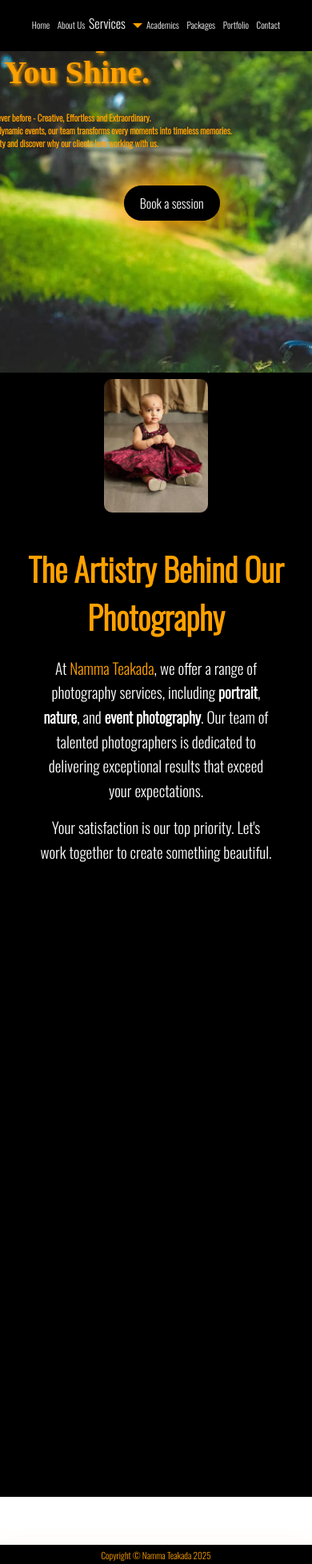
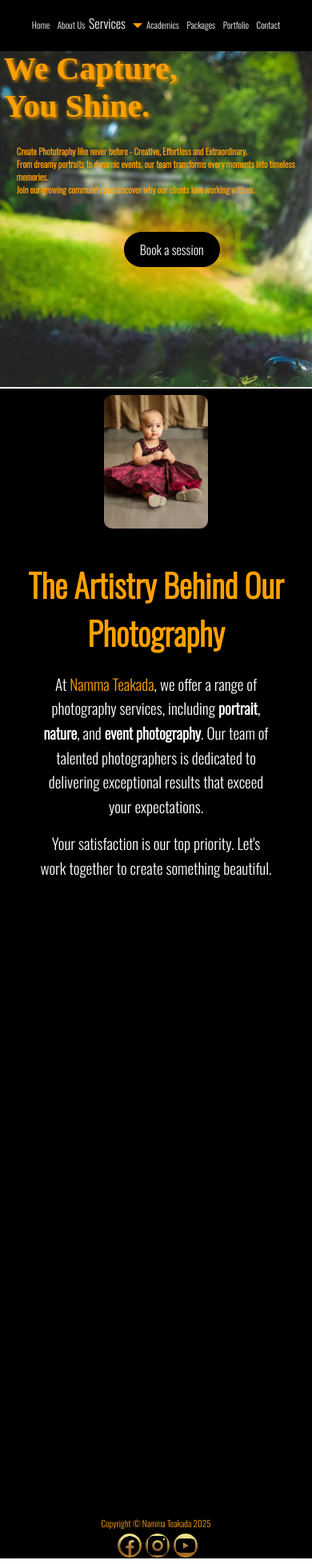
Before and after one commit to gokulkailash2003/namma-teakada, a React (Vite) app: page / in a window 390 px wide. Shown: the part 40-1996 px from the top of the page at 80% size. Built offline with nearby package versions, Linux system fonts and the light colour scheme.

Commit message:
Update Contact.jsx to use Render backend URL

```diff
--- a/src/NammaTeaKada/Aboutus.css
+++ b/src/NammaTeaKada/Aboutus.css
@@ -83,7 +83,7 @@
     font-size: 1.1rem;
   }
   .about-section {
-    padding-top: 120px;
+    padding-top: 300px;
   }
 }
 
@@ -97,7 +97,7 @@
     font-size: 1.5rem;
   }
   .about-section {
-    padding-top: 100px;
+    padding-top: 250px;
   }
   .about-content > p {
     font-size: 1rem;
@@ -128,7 +128,7 @@
   .about-section {
     padding: 0.7rem;
     border-radius: 8px;
-    padding-top: 80px;
+    padding-top: 200px;
   }
 }
 
@@ -141,7 +141,7 @@
   .about-section {
     padding: 0.3rem;
     border-radius: 5px;
-    padding-top: 60px;
+    padding-top: 320px;
   }
 }
 
--- a/src/NammaTeaKada/Academics.css
+++ b/src/NammaTeaKada/Academics.css
@@ -64,7 +64,7 @@
 /* --- Large Tablet (≤1200px) --- */
 @media (max-width: 1200px) {
     .academics-section {
-        padding: 4rem 1rem 2rem 1rem;
+        padding: 15rem 1rem 2rem 1rem;
     }
     .academics-content {
         flex-direction: column;
@@ -80,7 +80,7 @@
 /* --- Tablet (≤992px) --- */
 @media (max-width: 992px) {
     .academics-section {
-        padding: 3rem 0.7rem 1.5rem 0.7rem;
+        padding: 10rem 0.7rem 1.5rem 0.7rem;
     }
     .academics-content {
         gap: 1.2rem;
@@ -100,7 +100,7 @@
 /* --- Mobile Large (≤768px) --- */
 @media (max-width: 768px) {
     .academics-section {
-        padding: 2rem 0.5rem 1rem 0.5rem;
+        padding: 7rem 0.5rem 1rem 0.5rem;
     }
     .academics-content {
         gap: 1rem;
@@ -120,7 +120,7 @@
 /* --- Mobile Small (≤600px) --- */
 @media (max-width: 600px) {
     .academics-section {
-        padding: 1.5rem 0.2rem 0.7rem 0.2rem;
+        padding: 20rem 0.2rem 0.7rem 0.2rem;
     }
     .academics-content {
         gap: 0.7rem;
--- a/src/NammaTeaKada/Footer.css
+++ b/src/NammaTeaKada/Footer.css
@@ -42,7 +42,7 @@
   .footer {
     padding: 1.2rem 0.5rem 1rem 0.5rem;
     font-size: 1rem;
-    margin-top: 160px;
+    margin-top: 00px;
   }
   .footer-links {
     margin-top: 0.8rem;
@@ -66,7 +66,7 @@
   .footer {
     padding: 0.9rem 0.3rem 0.7rem 0.3rem;
     font-size: 0.95rem;
-    margin-top: 120px;
+    margin-top: 0px;
   }
   .footer-links {
     margin-top: 0.6rem;
@@ -86,7 +86,7 @@
   .footer {
     padding: 0.6rem 0.1rem 0.4rem 0.1rem;
     font-size: 0.85rem;
-    margin-top: 80px;
+    margin-top: 0px;
   }
   .footer-links {
     margin-top: 0.4rem;
@@ -106,7 +106,7 @@
   .footer {
     padding: 0.3rem 0.05rem 0.2rem 0.05rem;
     font-size: 0.7rem;
-    margin-top: 60px;
+    margin-top: 0px;
   }
   .footer-links {
     margin-top: 0.2rem;
--- a/src/NammaTeaKada/Home.css
+++ b/src/NammaTeaKada/Home.css
@@ -47,6 +47,11 @@ main{
 
 /* --- Large Tablet (≤1200px) --- */
 @media (max-width: 1200px) {
+  .home-main {
+    width: 100%;
+    padding: 0rem;
+    margin-top: -120px;
+  }
   .header {
     padding: 0.7rem 1.2rem;
     flex-direction: row;
@@ -55,13 +60,16 @@ main{
     font-family: "Oswald", sans-serif;
     width: 100vw;
   }
+
   .section1 {
     height: 70vh;
     width: 100vw;
     max-width: 95%;
     margin: 0 auto;
+    margin-top: 120px;
   }
   .cont1 {
+    /* margin-top: -150px; */
     padding: 1.5rem;
     height: 70vh;
     width: 100vw;
@@ -69,7 +77,7 @@ main{
   .home-title {
     font-size: 3.2rem;
     margin-left: 20px;
-    margin-top: 120px;
+    margin-top: 300px;
     text-align: left;
   }
   .home-para {
@@ -97,6 +105,7 @@ main{
   .section2 {
     flex-direction: column;
     padding: 1rem;
+    margin-top: -205px;
   }
   .section2>.cont2>.about-title {
     font-size: 1.7rem;
@@ -109,8 +118,8 @@ main{
     margin-left: 20px;
   }
   .homeimg {
-    height: 60vh;
-    width: 100vw;
+    height: 30vh;
+    width: 50vw;
   }
   .section3 {
     height: 60vh;
@@ -125,10 +134,22 @@ main{
 
 /* --- Tablet (≤992px) --- */
 @media (max-width: 992px) {
+  .section1 {
+    height: 70vh;
+    width: 100vw;
+    max-width: 95%;
+    margin: 0 auto;
+  }
+  .cont1 {
+    margin-top: -100px;
+    padding: 1.5rem;
+    height: 70vh;
+    width: 100vw;
+  }
   .home-title {
     font-size: 2.2rem;
     margin-left: 10px;
-    margin-top: 100px;
+    margin-top: 250px;
   }
   .home-para {
     font-size: 1rem;
@@ -148,20 +169,26 @@ main{
     width: 80vw;
   }
   .homeimg {
-    height: 40vh;
-    width: 100vw;
+    height: 400px;
+    width: 500px;
   }
 }
 
 /* --- Mobile Large (≤768px) --- */
 @media (max-width: 768px) {
+  .home-main {
+    width: 100%;
+    padding: 0rem;
+    margin-top: 5px;
+    height: auto;
+  }
   .header {
     padding: 0.5rem 0.5rem;
     flex-direction: column;
     gap: 0.5rem;
   }
   .section1 {
-    margin-top: 100px;
+    margin-top: 120px;
     height: 50vh;
     width: 100vw;
     max-width: 100vw;
@@ -171,7 +198,7 @@ main{
     padding: 0.7rem;
     width: 100vw;
     min-height: 50vh;
-    margin-top: 120px;
+    margin-top: 320px;
   }
   .home-title {
     margin-top: 20px;
@@ -205,6 +232,7 @@ main{
     text-align: center;
   }
   .section2 {
+    margin-top: 10px;
     flex-direction: column;
     padding: 0.5rem;
   }
@@ -247,16 +275,21 @@ main{
 
 /* --- Mobile Small (≤600px) --- */
 @media (max-width: 600px) {
+  .home-main {
+    width: 100%;
+    padding: 0rem;
+    margin-top: 10px;
+  }
   .header {
     padding: 0.2rem 0.1rem;
   }
   .section1 {
-    margin-top: 80px;
+    margin-top: 120px;
     height: 40vh;
   }
   .cont1 {
     padding: 0.3rem;
-    margin-top: 60px;
+    margin-top: 100px;
   }
   .home-title {
     font-size: 1.1rem;
@@ -267,7 +300,7 @@ main{
   }
   .subtitle {
     font-size: 0.7rem;
-    margin-left: 0;
+    margin-left: 200px;
   }
   .section2>.cont2>.about-title {
     font-size: 0.8rem;
@@ -277,6 +310,9 @@ main{
   }
   .homeimg {
     height: 120px;
+  }
+  .section3 {
+    margin-top: 400px;
   }
 }
 
--- a/src/NammaTeaKada/Home.jsx
+++ b/src/NammaTeaKada/Home.jsx
@@ -5,7 +5,7 @@ import './Home.css';
 function Home() {
   const marqueeRef = useRef(null);
   return (
-    <main>
+    <main className="home-main">
       <section className="section1">
         <div className="cont1" style={{backgroundImage: "url('/assets/images/IMG_0646.JPG')",  backgroundRepeat: "no-repeat", backgroundSize: "cover"}}>
         <h1 className="home-title">
--- a/src/NammaTeaKada/Packages.css
+++ b/src/NammaTeaKada/Packages.css
@@ -34,7 +34,7 @@
 /* --- Large Tablet (≤1200px) --- */
 @media (max-width: 1200px) {
   .package-outer{
-    margin-top: 120px;
+    margin-top: 300px;
   }
   .package-list {
     flex-direction: column;
@@ -61,7 +61,7 @@
 /* --- Tablet (≤992px) --- */
 @media (max-width: 992px) {
   .package-outer{
-    margin-top: 100px;
+    margin-top: 250px;
   }
   .package-header h1 {
     font-size: 1.05rem;
@@ -84,7 +84,7 @@
 /* --- Mobile Large (≤768px) --- */
 @media (max-width: 768px) {
   .package-outer{
-    margin-top: 80px;
+    margin-top: 40px;
   }
   .package-header h1 {
     font-size: 0.9rem;
--- a/src/NammaTeaKada/Services.css
+++ b/src/NammaTeaKada/Services.css
@@ -5,6 +5,9 @@
 *{
     padding: 0;
     margin: 0;
+    .services-section {
+        padding-top: 300px;
+    }
     box-sizing: border-box;
 }
 
@@ -78,6 +81,9 @@
 
 /* --- Tablet (≤992px) --- */
 @media (max-width: 992px) {
+    .services-section {
+        padding-top: 250px;
+    }
     .services {
         padding: 1.2rem 0.7rem;
         border-radius: 16px;
@@ -105,6 +111,9 @@
 
 /* --- Mobile Large (≤768px) --- */
 @media (max-width: 768px) {
+    .services {
+        padding-top: 200px;
+    }
     .services {
         padding: 0.8rem 0.3rem;
         border-radius: 10px;
@@ -137,6 +146,9 @@
 /* --- Mobile Small (≤600px) --- */
 @media (max-width: 600px) {
     .services {
+        padding-top: 320px;
+    }
+    .services {
         padding: 0.5rem 0.1rem;
         border-radius: 6px;
     }
```
